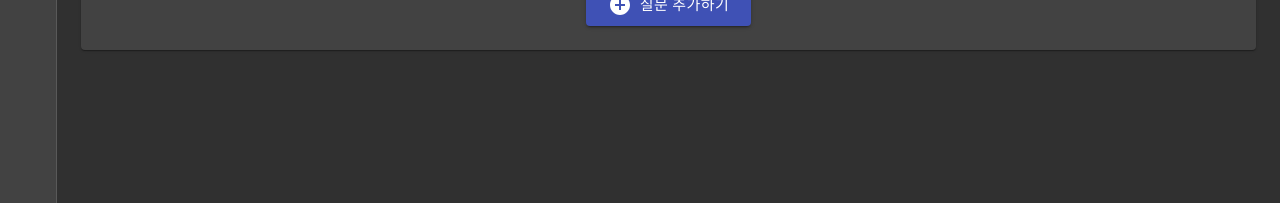
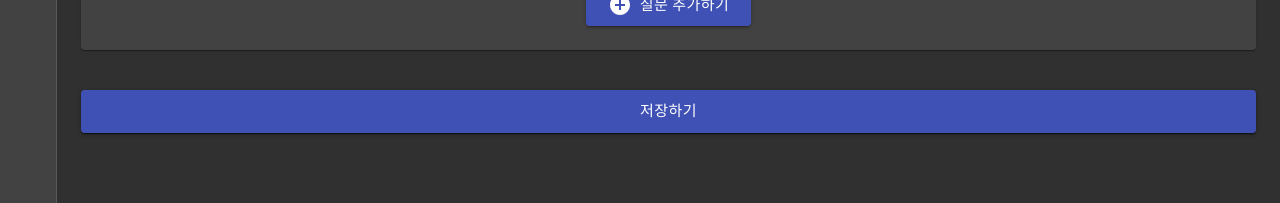
Before and after one commit to maeng2418/Survey-Web-Applicaiton, a React (Create React App) app: page /list/add in a window 1280 px wide. Shown: the part 434-637 px from the top of the page. Built offline with nearby package versions, Linux system fonts and the light colour scheme.

Commit message:
[style] 저장하기 버튼 디자인

```diff
--- /dev/null
+++ b/src/components/atoms/SaveSurveyBtn/SaveSurveyBtn.tsx
@@ -0,0 +1,14 @@
+import React from 'react';
+import * as S from './SaveSurveyBtnStyles';
+
+const SaveSurveyBtn: React.FC = () => {
+  return (
+    <S.SaveSurveyBtnPaper>
+      <S.SaveSurveyBtn size="large" variant="contained" color="primary">
+        저장하기
+      </S.SaveSurveyBtn>
+    </S.SaveSurveyBtnPaper>
+  );
+};
+
+export default SaveSurveyBtn;
--- /dev/null
+++ b/src/components/atoms/SaveSurveyBtn/SaveSurveyBtnStyles.tsx
@@ -0,0 +1,10 @@
+import styled, { css } from 'styled-components';
+import { Paper, Button } from '@material-ui/core';
+
+export const SaveSurveyBtnPaper = styled(Paper)`
+  display: flex;
+`;
+
+export const SaveSurveyBtn = styled(Button)`
+  flex: 1;
+`;
--- /dev/null
+++ b/src/components/atoms/SaveSurveyBtn/index.tsx
@@ -0,0 +1 @@
+export { default } from './SaveSurveyBtn';
--- a/src/components/index.ts
+++ b/src/components/index.ts
@@ -7,6 +7,7 @@ export { default as QuestionInput } from './atoms/QuestionInput';
 export { default as AnswerTypeSelect } from './atoms/AnswerTypeSelect';
 export { default as SurveyTitleInput } from './atoms/SurveyTitleInput';
 export { default as SelectItemInput } from './atoms/SelectItemInput';
+export { default as SaveSurveyBtn } from './atoms/SaveSurveyBtn';
 
 // Modules
 export { default as LoginForm } from './modules/LoginForm';
--- a/src/components/templates/AddSurveyTemplate/AddSurveyTemplate.tsx
+++ b/src/components/templates/AddSurveyTemplate/AddSurveyTemplate.tsx
@@ -1,7 +1,7 @@
 import React from 'react';
 import * as S from './AddSurveyTemplateStyles';
 import { Grid } from '@material-ui/core';
-import { Pwl, QuestionFormBox, SurveyForm } from 'components';
+import { Pwl, SurveyForm, SaveSurveyBtn } from 'components';
 
 const AddSurveyTemplate: React.FC = () => {
   return (
@@ -14,6 +14,9 @@ const AddSurveyTemplate: React.FC = () => {
           <Grid item xs={12}>
             <SurveyForm />
           </Grid>
+          <Grid item xs={12}>
+            <SaveSurveyBtn />
+          </Grid>
         </Grid>
       </S.Container>
     </S.AddSurveyTemplate>
```
Also changed, not shown: 1 other file (tests, documents, lock files or other folders).
